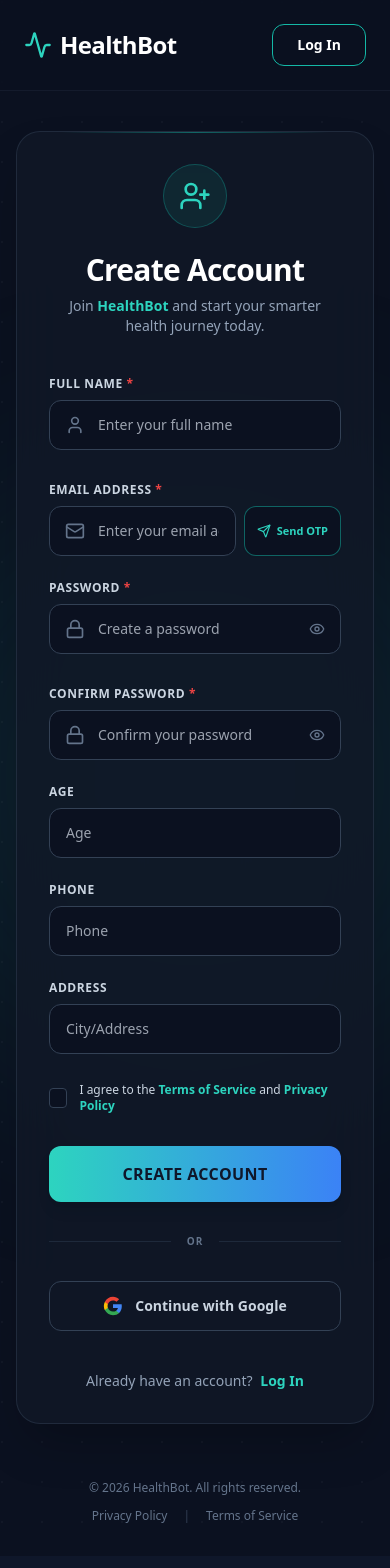
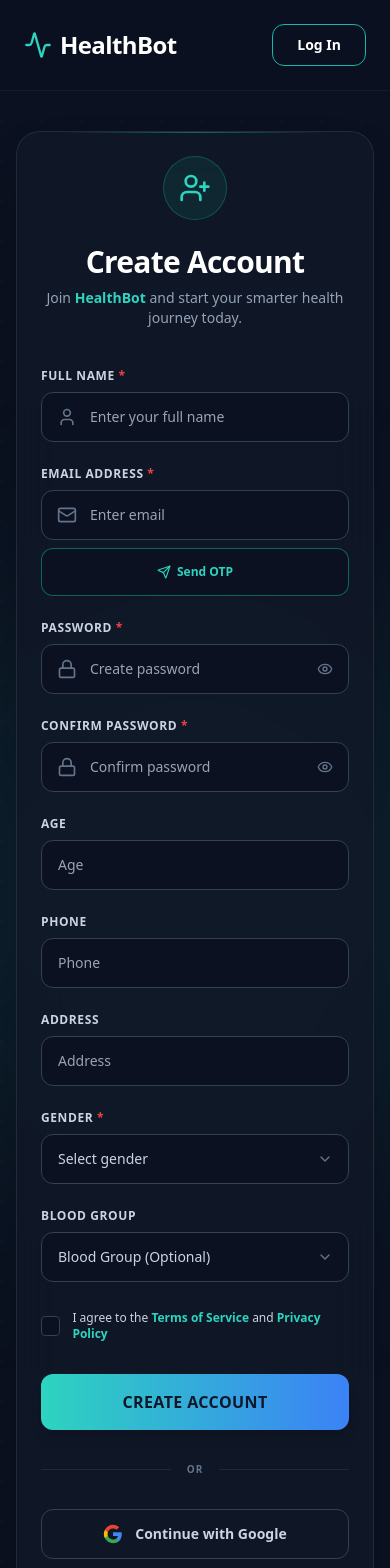
Before and after one commit to junaidnazeer/HealthBot-fullstack, a React (Create React App) app in the folder frontend/: page /register in a window 390 px wide. Shown: the top 1568 px of the page. Built offline with nearby package versions, Linux system fonts and the light colour scheme.

Commit message:
UI: restored Gender field, added required asterisk, and improved mobile email input width

```diff
--- a/frontend/src/pages/Register.js
+++ b/frontend/src/pages/Register.js
@@ -11,6 +11,7 @@
   Send,
   ShieldCheck,
   CheckCircle2,
+  ChevronDown,
 } from "lucide-react";
 
 export default function Register() {
@@ -152,7 +153,6 @@
 
   return (
     <div className="min-h-screen bg-[#0B1120] font-sans text-slate-50 relative flex flex-col items-center overflow-x-hidden">
-      {/* Global CSS fix for Chrome/Mobile Autofill white background bug */}
       <style>{`
         input:-webkit-autofill,
         input:-webkit-autofill:hover,
@@ -164,10 +164,8 @@
         }
       `}</style>
 
-      {/* Background Decor - Ambient Glow (Matches Login) */}
+      {/* Background Decor */}
       <div className="absolute top-1/2 left-1/2 -translate-x-1/2 -translate-y-1/2 w-[600px] h-[600px] bg-teal-500/10 rounded-full blur-[120px] pointer-events-none" />
-
-      {/* Dotted Pattern Overlay (Matches Login) */}
       <div
         className="absolute inset-0 pointer-events-none opacity-20"
         style={{
@@ -177,9 +175,9 @@
         }}
       />
 
-      {/* Navigation Bar - Sticky at top (Matches Login) */}
+      {/* Navigation */}
       <nav className="sticky top-0 z-50 flex items-center justify-between px-6 py-6 lg:px-12 w-full bg-[#0B1120]/80 backdrop-blur-md border-b border-slate-800/50">
-        <Link to="/" className="flex items-center gap-2 cursor-pointer">
+        <Link to="/" className="flex items-center gap-2">
           <Activity className="h-7 w-7 text-teal-400" />
           <span className="text-2xl font-bold tracking-tight text-white">
             HealthBot
@@ -193,13 +191,10 @@
         </Link>
       </nav>
 
-      {/* Main Form Container */}
       <main className="flex-1 flex flex-col justify-center items-center w-full px-4 z-10 my-10">
-        <div className="bg-[#111827]/80 backdrop-blur-xl border border-slate-700/50 rounded-3xl p-8 sm:p-12 w-full max-w-[850px] shadow-2xl relative">
-          {/* Top border highlight (Matches Login) */}
+        <div className="bg-[#111827]/80 backdrop-blur-xl border border-slate-700/50 rounded-3xl p-6 sm:p-12 w-full max-w-[850px] shadow-2xl relative">
           <div className="absolute top-0 left-1/2 -translate-x-1/2 w-3/4 h-[1px] bg-gradient-to-r from-transparent via-teal-500/50 to-transparent" />
 
-          {/* Header */}
           <div className="flex flex-col items-center mb-10 text-center">
             <div className="w-16 h-16 rounded-full border border-teal-500/30 bg-teal-500/10 flex items-center justify-center mb-6">
               <UserPlus className="h-8 w-8 text-teal-400" />
@@ -220,8 +215,8 @@
               </div>
             )}
 
-            {/* Fields Row 1: Name & Email */}
-            <div className="grid grid-cols-1 md:grid-cols-2 gap-8">
+            {/* Row 1: Name & Email */}
+            <div className="grid grid-cols-1 md:grid-cols-2 gap-6 md:gap-8">
               <div className="flex flex-col gap-2">
                 <label className="text-xs font-bold text-slate-300 uppercase tracking-wider">
                   Full Name <span className="text-red-500">*</span>
@@ -243,14 +238,14 @@
                 <label className="text-xs font-bold text-slate-300 uppercase tracking-wider">
                   Email Address <span className="text-red-500">*</span>
                 </label>
-                <div className="flex gap-2">
+                <div className="flex flex-col sm:flex-row gap-2">
                   <div className="relative flex-1 group">
                     <Mail className="absolute left-4 top-1/2 -translate-y-1/2 h-5 w-5 text-slate-500 group-focus-within:text-teal-400 transition-colors" />
                     <input
                       type="email"
                       name="email"
                       required
-                      placeholder="Enter your email address"
+                      placeholder="Enter email"
                       onChange={handleChange}
                       className="w-full bg-[#0B1120] border border-slate-700 rounded-xl py-3.5 pl-12 pr-4 text-sm text-white focus:outline-none focus:border-teal-400 transition-all"
                       style={{ colorScheme: "dark" }}
@@ -260,7 +255,7 @@
                     type="button"
                     disabled={timer > 0 || loading}
                     onClick={handleSendOTP}
-                    className="shrink-0 flex items-center justify-center gap-1.5 px-3 sm:px-4 bg-[#0B1120] border border-teal-500/50 text-teal-400 rounded-xl text-[11px] sm:text-xs font-bold hover:bg-teal-500/10 transition-all disabled:opacity-50 whitespace-nowrap shadow-sm"
+                    className="shrink-0 flex items-center justify-center gap-1.5 h-12 sm:h-auto px-4 bg-[#0B1120] border border-teal-500/50 text-teal-400 rounded-xl text-xs font-bold hover:bg-teal-500/10 transition-all disabled:opacity-50 whitespace-nowrap shadow-sm"
                   >
                     <Send size={14} className="shrink-0" />
                     <span>{timer > 0 ? `${timer}s` : "Send OTP"}</span>
@@ -273,9 +268,9 @@
             {otpSent && (
               <div className="flex flex-col gap-3 animate-in fade-in zoom-in duration-300 md:ml-[50%]">
                 <label className="text-xs font-bold text-teal-400 flex items-center gap-2 uppercase tracking-wider">
-                  <ShieldCheck size={14} /> Enter Verification Code
+                  <ShieldCheck size={14} /> Enter Code
                 </label>
-                <div className="flex gap-2 sm:gap-3">
+                <div className="flex gap-2 sm:gap-3 justify-start">
                   {otp.map((digit, index) => (
                     <input
                       key={index}
@@ -285,15 +280,15 @@
                       value={digit}
                       onChange={(e) => handleOtpChange(index, e.target.value)}
                       onKeyDown={(e) => handleOtpKeyDown(index, e)}
-                      className="w-10 h-12 sm:w-12 sm:h-12 bg-[#0B1120] border border-slate-700 rounded-lg text-center text-xl text-white font-bold focus:outline-none focus:border-teal-400 transition-all"
+                      className="w-10 h-12 bg-[#0B1120] border border-slate-700 rounded-lg text-center text-xl text-white font-bold focus:outline-none focus:border-teal-400 transition-all"
                     />
                   ))}
                 </div>
               </div>
             )}
 
-            {/* Fields Row 2: Passwords */}
-            <div className="grid grid-cols-1 md:grid-cols-2 gap-8">
+            {/* Row 2: Passwords */}
+            <div className="grid grid-cols-1 md:grid-cols-2 gap-6 md:gap-8">
               <div className="flex flex-col gap-2">
                 <label className="text-xs font-bold text-slate-300 uppercase tracking-wider">
                   Password <span className="text-red-500">*</span>
@@ -304,7 +299,7 @@
                     type={showPassword ? "text" : "password"}
                     name="password"
                     required
-                    placeholder="Create a password"
+                    placeholder="Create password"
                     onChange={handleChange}
                     className="w-full bg-[#0B1120] border border-slate-700 rounded-xl py-3.5 pl-12 pr-12 text-sm text-white focus:outline-none focus:border-teal-400 transition-all"
                   />
@@ -327,7 +322,7 @@
                     type={showConfirmPassword ? "text" : "password"}
                     name="confirmPassword"
                     required
-                    placeholder="Confirm your password"
+                    placeholder="Confirm password"
                     onChange={handleChange}
                     className="w-full bg-[#0B1120] border border-slate-700 rounded-xl py-3.5 pl-12 pr-12 text-sm text-white focus:outline-none focus:border-teal-400 transition-all"
                   />
@@ -346,7 +341,7 @@
               </div>
             </div>
 
-            {/* Row 3: Personal Info */}
+            {/* Row 3: Age, Phone, Address */}
             <div className="grid grid-cols-1 sm:grid-cols-3 gap-6">
               <div className="flex flex-col gap-2">
                 <label className="text-xs font-bold text-slate-300 uppercase tracking-wider">
@@ -357,7 +352,7 @@
                   name="age"
                   placeholder="Age"
                   onChange={handleChange}
-                  className="w-full bg-[#0B1120] border border-slate-700 rounded-xl py-3.5 px-4 text-sm text-white focus:outline-none focus:border-teal-400"
+                  className="w-full bg-[#0B1120] border border-slate-700 rounded-xl py-3.5 px-4 text-sm text-white focus:outline-none focus:border-teal-400 transition-all"
                 />
               </div>
               <div className="flex flex-col gap-2">
@@ -369,7 +364,7 @@
                   name="phoneNumber"
                   placeholder="Phone"
                   onChange={handleChange}
-                  className="w-full bg-[#0B1120] border border-slate-700 rounded-xl py-3.5 px-4 text-sm text-white focus:outline-none focus:border-teal-400"
+                  className="w-full bg-[#0B1120] border border-slate-700 rounded-xl py-3.5 px-4 text-sm text-white focus:outline-none focus:border-teal-400 transition-all"
                 />
               </div>
               <div className="flex flex-col gap-2">
@@ -379,10 +374,54 @@
                 <input
                   type="text"
                   name="address"
-                  placeholder="City/Address"
+                  placeholder="Address"
                   onChange={handleChange}
-                  className="w-full bg-[#0B1120] border border-slate-700 rounded-xl py-3.5 px-4 text-sm text-white focus:outline-none focus:border-teal-400"
+                  className="w-full bg-[#0B1120] border border-slate-700 rounded-xl py-3.5 px-4 text-sm text-white focus:outline-none focus:border-teal-400 transition-all"
                 />
+              </div>
+            </div>
+
+            {/* Row 4: Gender and Blood Group */}
+            <div className="grid grid-cols-1 sm:grid-cols-2 gap-6">
+              <div className="flex flex-col gap-2">
+                <label className="text-xs font-bold text-slate-300 uppercase tracking-wider">
+                  Gender <span className="text-red-500">*</span>
+                </label>
+                <div className="relative group">
+                  <select
+                    name="gender"
+                    required
+                    onChange={handleChange}
+                    className="w-full bg-[#0B1120] border border-slate-700 rounded-xl py-3.5 px-4 text-sm text-slate-300 focus:outline-none focus:border-teal-400 appearance-none transition-all cursor-pointer"
+                  >
+                    <option value="">Select gender</option>
+                    <option value="male">Male</option>
+                    <option value="female">Female</option>
+                  </select>
+                  <ChevronDown className="absolute right-4 top-1/2 -translate-y-1/2 h-4 w-4 text-slate-500 pointer-events-none" />
+                </div>
+              </div>
+              <div className="flex flex-col gap-2">
+                <label className="text-xs font-bold text-slate-300 uppercase tracking-wider">
+                  Blood Group
+                </label>
+                <div className="relative group">
+                  <select
+                    name="bloodGroup"
+                    onChange={handleChange}
+                    className="w-full bg-[#0B1120] border border-slate-700 rounded-xl py-3.5 px-4 text-sm text-slate-300 focus:outline-none focus:border-teal-400 appearance-none transition-all cursor-pointer"
+                  >
+                    <option value="">Blood Group (Optional)</option>
+                    {["A+", "A-", "B+", "B-", "O+", "O-", "AB+", "AB-"].map(
+                      (bg) => (
+                        <option key={bg} value={bg}>
+                          {bg}
+                        </option>
+                      ),
+                    )}
+                  </select>
+                  <ChevronDown className="absolute right-4 top-1/2 -translate-y-1/2 h-4 w-4 text-slate-500 pointer-events-none" />
+                </div>
               </div>
             </div>
 
@@ -427,7 +466,7 @@
               {loading ? "Processing..." : "Create Account"}
             </button>
 
-            {/* Spacing adjusted for Social Section (Matches Login) */}
+            {/* Divider */}
             <div className="relative flex items-center gap-4 my-2">
               <div className="h-[1px] flex-1 bg-slate-800"></div>
               <span className="text-[10px] text-slate-500 font-bold uppercase tracking-widest">
@@ -477,7 +516,6 @@
         </div>
       </main>
 
-      {/* Page Footer (Matches Login Exactly) */}
       <footer className="w-full pb-8 pt-4 flex flex-col items-center gap-3 z-10 text-center text-slate-500 text-xs font-medium">
         <p>© 2026 HealthBot. All rights reserved.</p>
         <div className="flex items-center gap-4">
```
